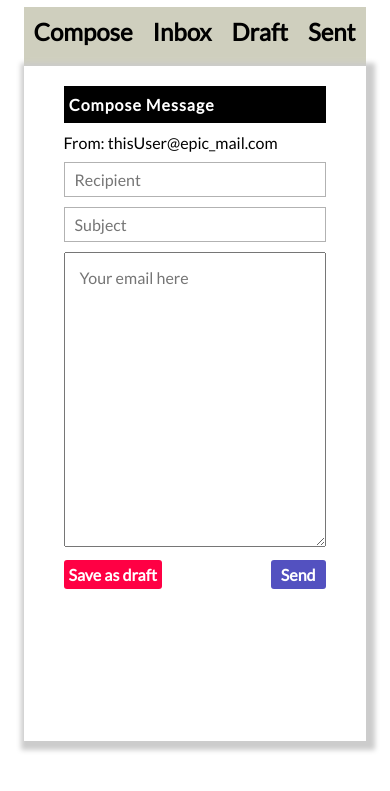
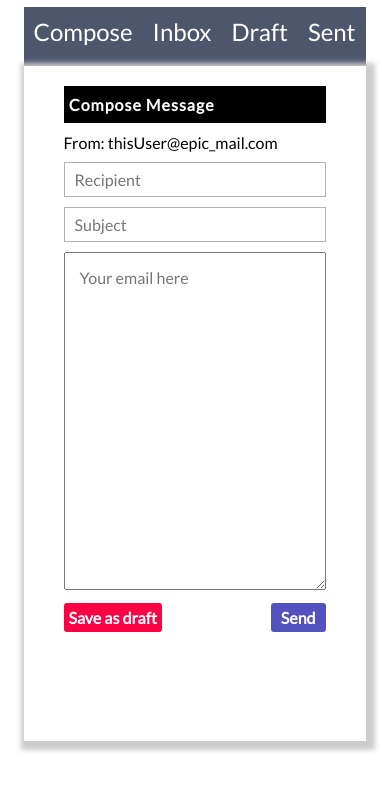
Before and after one commit to tolumide-ng/EPIC_Mail, a website: page UI/mails.html in a window 390 px wide. Shown: the part 53-844 px from the top of the page. Drawn offline with Linux system fonts and the light colour scheme.

Commit message:
Revert "#164388903 Removes UI Bugs, add animations and Mobile compatibility"

```diff
--- a/UI/mails.html
+++ b/UI/mails.html
@@ -59,7 +59,7 @@
                 </div>
 
                 <div class="formMessage composeMailContent">
-                    <textarea name="" placeholder="Your email here" class="messageContent"></textarea>
+                    <textarea name="" placeholder="Your email here" id="messageContent"></textarea>
                 </div>
 
                 <div id="buttons">
@@ -89,7 +89,7 @@
         </div>
 
         <div class="formMessage composeMailContent">
-            <textarea name="" placeholder="Your email here" class="messageContent"></textarea>
+            <textarea name="" placeholder="Your email here" id="messageContent"></textarea>
         </div>
 
         <div id="buttons">
--- a/UI/scripts/mails.js
+++ b/UI/scripts/mails.js
@@ -1,18 +1,6 @@
 const menuList = document.querySelector('#menuList');
 const displayContainer = document.querySelector('#displayContainer');
 
-// Compose Mail appears first when the Mail menu is clicked, so the action buttons should respond
-displayContainer.querySelector('#draftButton').addEventListener('click', e => {
-    displayContainer.innerHTML = '';
-    displayContainer.innerHTML = `<strong>Message saved as draft</strong>`
-});
-displayContainer.querySelector('#sendButton').addEventListener('click', e => {
-    displayContainer.innerHTML = '';
-    displayContainer.innerHTML = `<strong>Message sent</strong>`
-});
-
-
-// Toggle the feature in view to the clicked menu content when any of the page specific menu is clicked
 menuList.addEventListener('click', e => {
     if (e.target.closest('.menuListContent')) {
         const selectedContent = e.target.closest('.menuListContent').getAttribute('id');
--- a/UI/styles/mails.css
+++ b/UI/styles/mails.css
@@ -145,6 +145,10 @@ nav a:hover {
 
 
 
+
+
+
+
 /* MAILS CONTAINER */
 #mailsContainer {
     padding: 15px;
@@ -157,46 +161,25 @@ nav a:hover {
 }
 
 #menuList {
-    grid-column: 1;
-    grid-row: 2;
-    /* grid-row: 1/ span 2; */
-    height: 70vh;
-    margin: 0 3em;
+    grid-column: 2;
+    grid-row: 1;
+    height: 7vh;
+    background-color: #4D566D;
 }
 
 #menuListContainer {
     list-style: none;
     display: flex;
-    flex-direction: column;
     justify-content: space-evenly;
-    margin: 20% 25%;
 }
 
 .menuListContent {
-    padding: 0.4em;
+    padding: 10px;
     cursor: pointer;
     text-align: center;
     color: white;
     font-size: 1.5em;
     font-family: 'lato', sans-serif;
-    border-bottom: 1px solid grey;
-    margin-bottom: 0.7em;
-    background: #393E46;
-}
-
-.menuListContent:hover{
-    animation: expand 1s ease-in-out 0s;
-}
-
-@keyframes expand {
-    from {
-        transform: translateX(5px);
-        opacity: 0.7;
-    }
-    to {
-        transform: translateX(20px);
-        opacity: 1;
-    }
 }
 
 .menuListContent:active {
@@ -242,10 +225,10 @@ nav a:hover {
     height: 35px;
 }
 
-.messageContent {
+#messageContent {
     padding: 15px;
     width: 100%;
-    height: 35vh;
+    height: 40vh;
     font-size: 1rem;
 }
 
@@ -340,10 +323,6 @@ nav a:hover {
     justify-items: start;
 }
 
-.sentMessage:hover {
-    background: pink;
-}
-
 .address {
     margin-right: 40px;
     grid-column: 1;
@@ -376,10 +355,6 @@ nav a:hover {
     justify-items: start;
 }
 
-.inboxMessage:hover {
-    background: pink;
-}
-
 
 /* DRAFT MESSAGE */
 .draftMessage {
@@ -392,47 +367,6 @@ nav a:hover {
     grid-template-columns: 0.3fr 0.7fr;
     cursor: pointer;
     justify-items: start;
-}
-
-.draftMessage:hover {
-    background: pink;
-}
-
-/* Adjust composeMail, inbox e.t.c menu when screen is at this size */
-@media screen and (max-width: 1200px) {
-
-    #menuList {
-        all: unset;
-        grid-column: 2;
-        grid-row: 1;
-        height: 7vh;
-        background: rgb(207, 207, 190);
-        width: 100%;
-    }
-
-    #menuListContainer {
-        all: unset;
-        list-style: none;
-        display: flex;
-        flex-direction: row;
-        justify-content: space-evenly;
-    }
-
-    .menuListContent {
-        all: unset;
-        padding: 10px;
-        cursor: pointer;
-        text-align: center;
-        color: black;
-        font-size: 1.5em;
-        font-family: 'lato', sans-serif;
-        font-weight: bolder;
-    }
-
-    .menuListContent:hover {
-        background: #003542;
-        color: white;
-    }
 }
 
 
```
